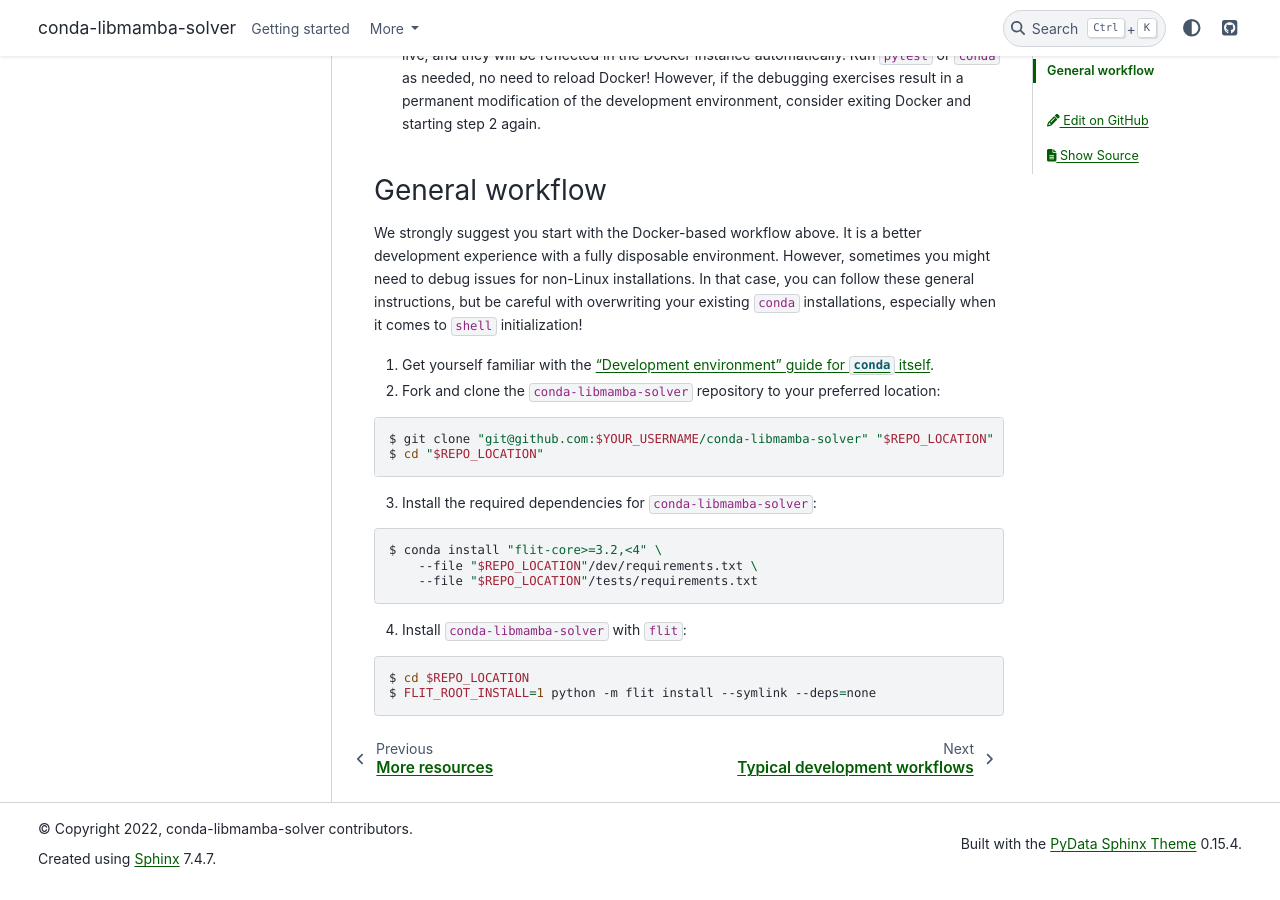
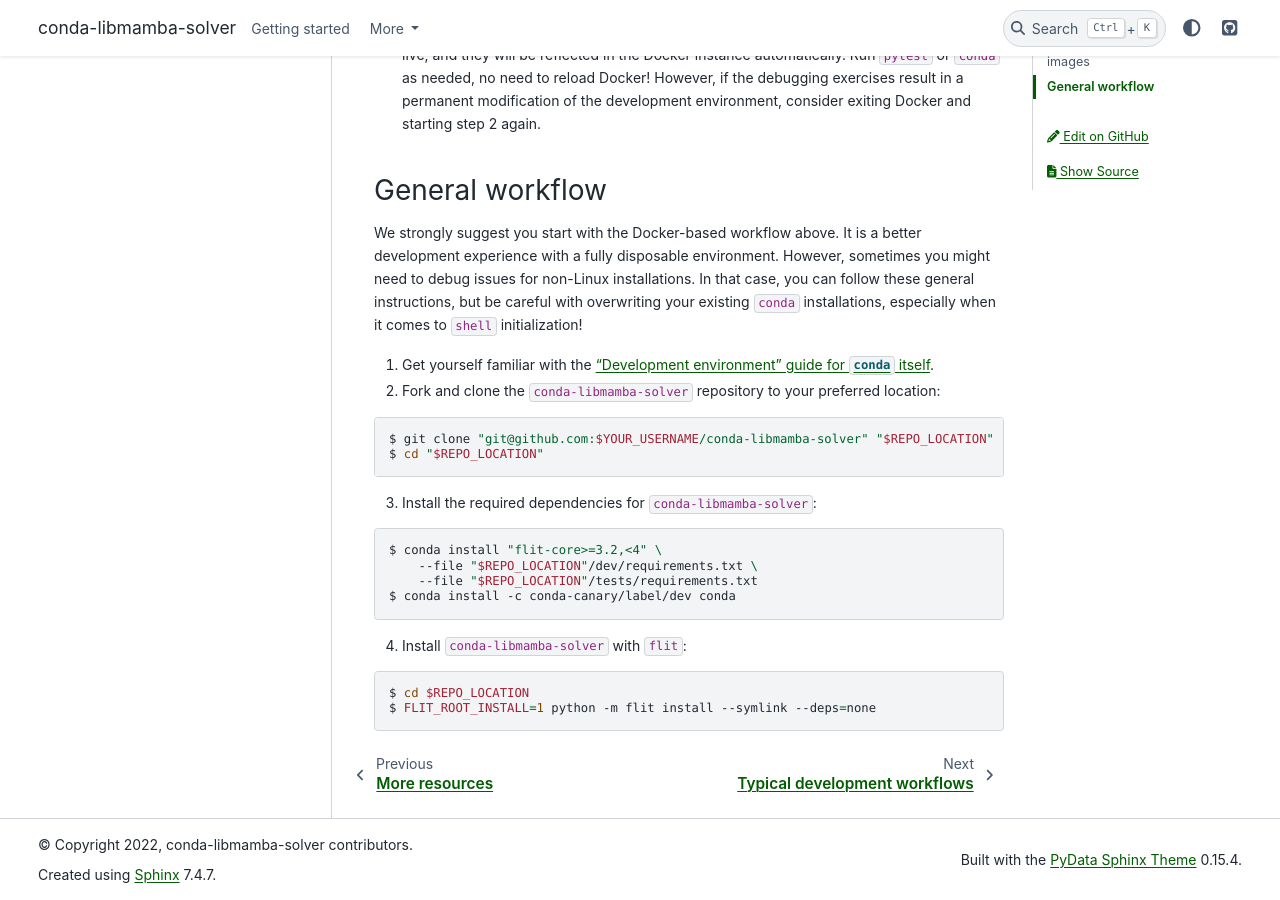
Before and after one commit to conda/conda-libmamba-solver, a Sphinx documentation site: the page built from docs/dev/setup.md, in a window 1280 px wide and 900 px high, scrolled down 729 px. Built offline with Sphinx 7.4.7 and the PyData theme 0.15.4, drawn with Linux system fonts in a browser that asks for light colours.

Commit message:
Install conda from canary channel separately.

````diff
--- a/docs/dev/setup.md
+++ b/docs/dev/setup.md
@@ -55,6 +55,7 @@
 $ conda install "flit-core>=3.2,<4" \
     --file "$REPO_LOCATION"/dev/requirements.txt \
     --file "$REPO_LOCATION"/tests/requirements.txt
+$ conda install -c conda-canary/label/dev conda
 ```
 
 4. Install `conda-libmamba-solver` with `flit`:
````
Also changed, not shown: 5 other files.
